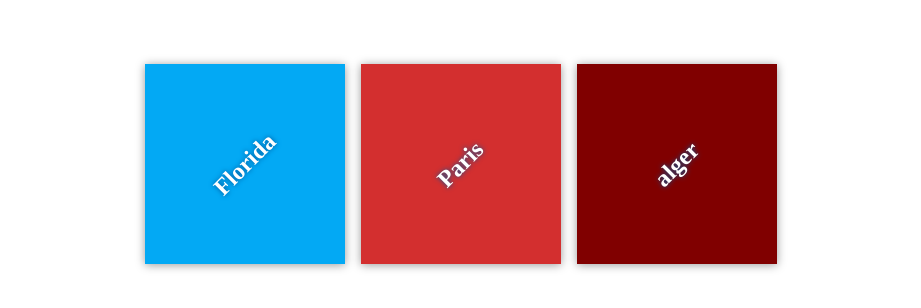
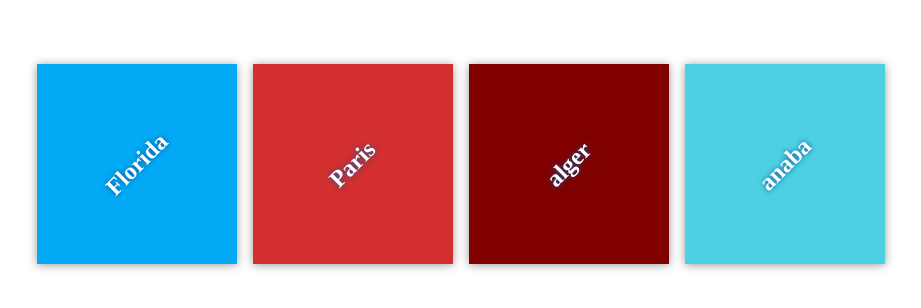
Before and after one commit to ayadmohamed/my-travel-plans, a plain HTML site: page index.html in a window 1280 px wide. Shown: the part 236-544 px from the top of the page, without its empty margins (179-1100 px from the left). Drawn offline with Linux system fonts and the light colour scheme; files that its build step writes are made by us from their sources.

Commit message:
Add destination to anaba

```diff
--- a/app.css
+++ b/app.css
@@ -62,3 +62,6 @@
 #alger {
 background-color: #800000;
 }
+#anaba {
+background-color: #4dd0e1;
+}
--- a/index.html
+++ b/index.html
@@ -22,6 +22,9 @@
 <div class="destination" id="alger">
 <h2>alger</h2>
 </div>
+<div class="destination" id="anaba">
+<h2>anaba</h2>
+</div>
 </div>
 </div>
 
```
